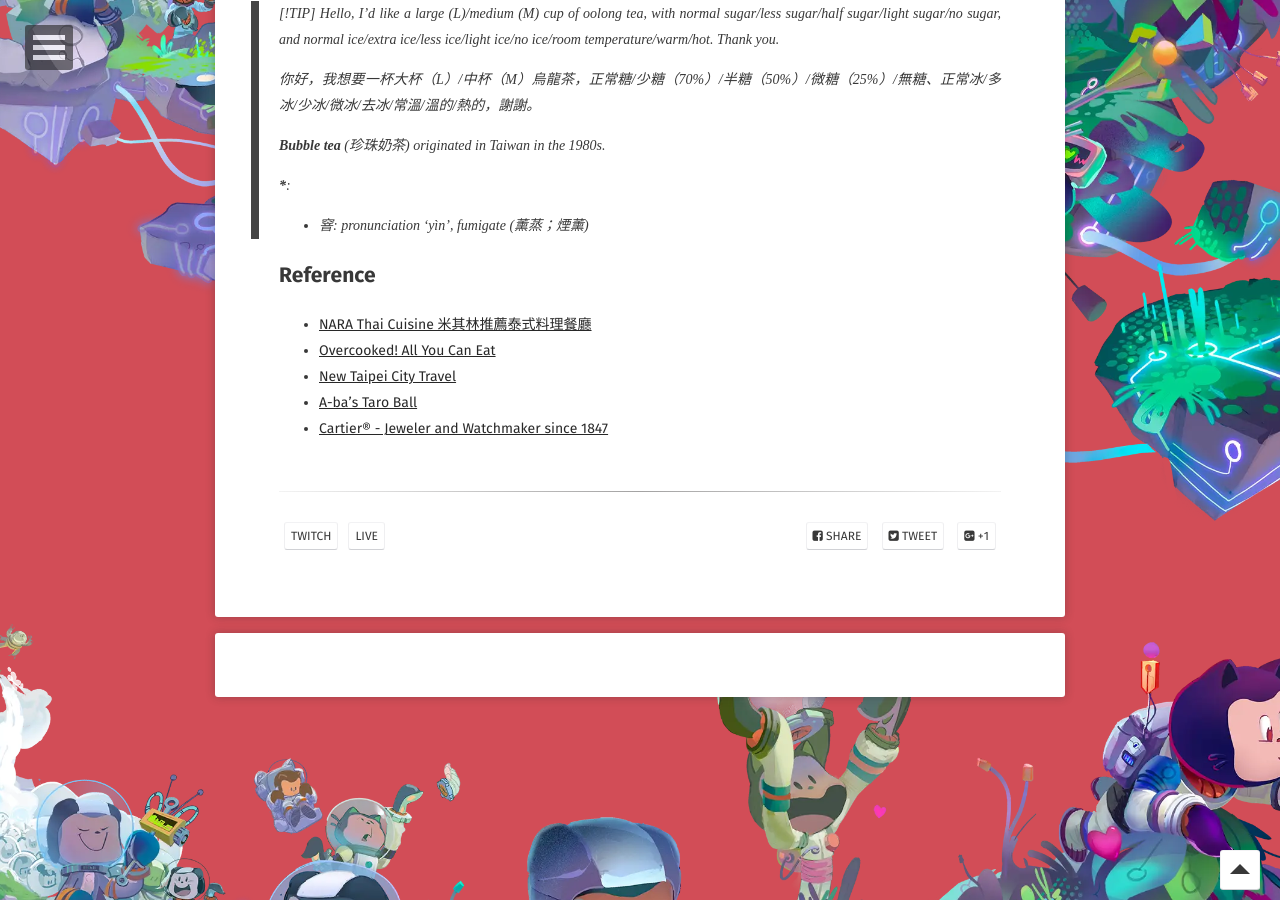
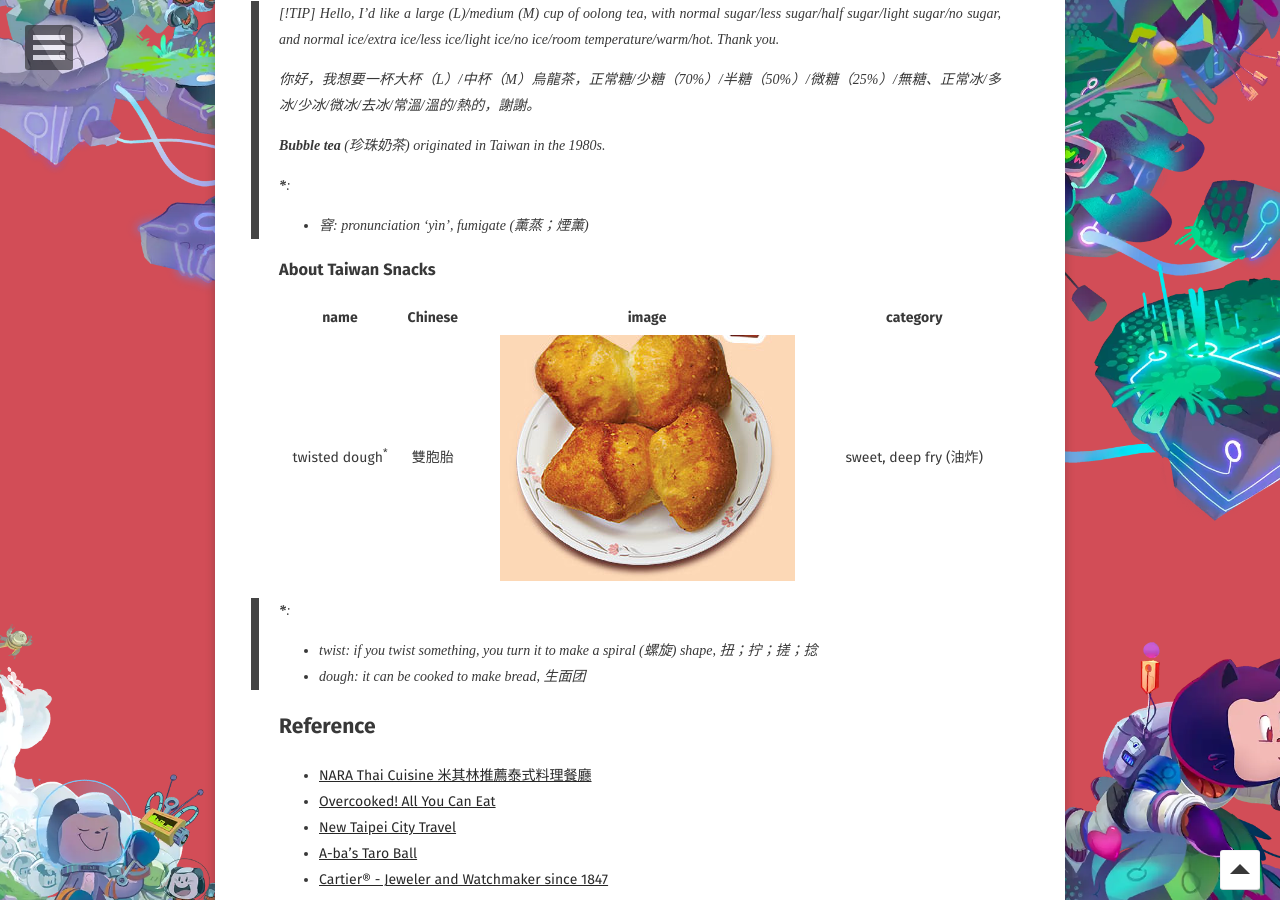
Before and after one commit to WebPavel/WebPavel.github.io, a Jekyll site: the page built from _posts/2026-08-23-Twitch-streamer-records.md, in a window 1280 px wide and 900 px high, scrolled down 2168 px. Built offline with Jekyll 4.4.1, drawn with Linux system fonts in a browser that asks for light colours; some web fonts are replaced; comment, search, counter and statistics services are not loaded.

Commit message:
feat: update the live streaming on Twitch in Taiwan

```diff
--- a/_posts/2026-08-23-Twitch-streamer-records.md
+++ b/_posts/2026-08-23-Twitch-streamer-records.md
@@ -62,6 +62,16 @@ comments: true
 > __*__:
 >   - 窨: pronunciation 'yìn', fumigate (薰蒸；煙薰)
 
+### About Taiwan Snacks
+
+|           name            | Chinese |                             image                              |        category        |
+|:-------------------------:|:-------:|:--------------------------------------------------------------:|:----------------------:|
+| twisted dough<sup>*</sup> | 雙胞胎  | ![twisted-dough-p1_07.png](/assets/tw/twisted-dough-p1_07.png) | sweet, deep fry (油炸) |
+
+> __*__:
+>   - twist: if you twist something, you turn it to make a spiral (螺旋) shape, 扭；拧；搓；捻
+>   - dough: it can be cooked to make bread, 生面团
+
 ## Reference
 
 - [NARA Thai Cuisine 米其林推薦泰式料理餐廳](https://nara.com.tw/)
```
Also changed, not shown: assets/tw/twisted-dough-p1_07.png (added).
